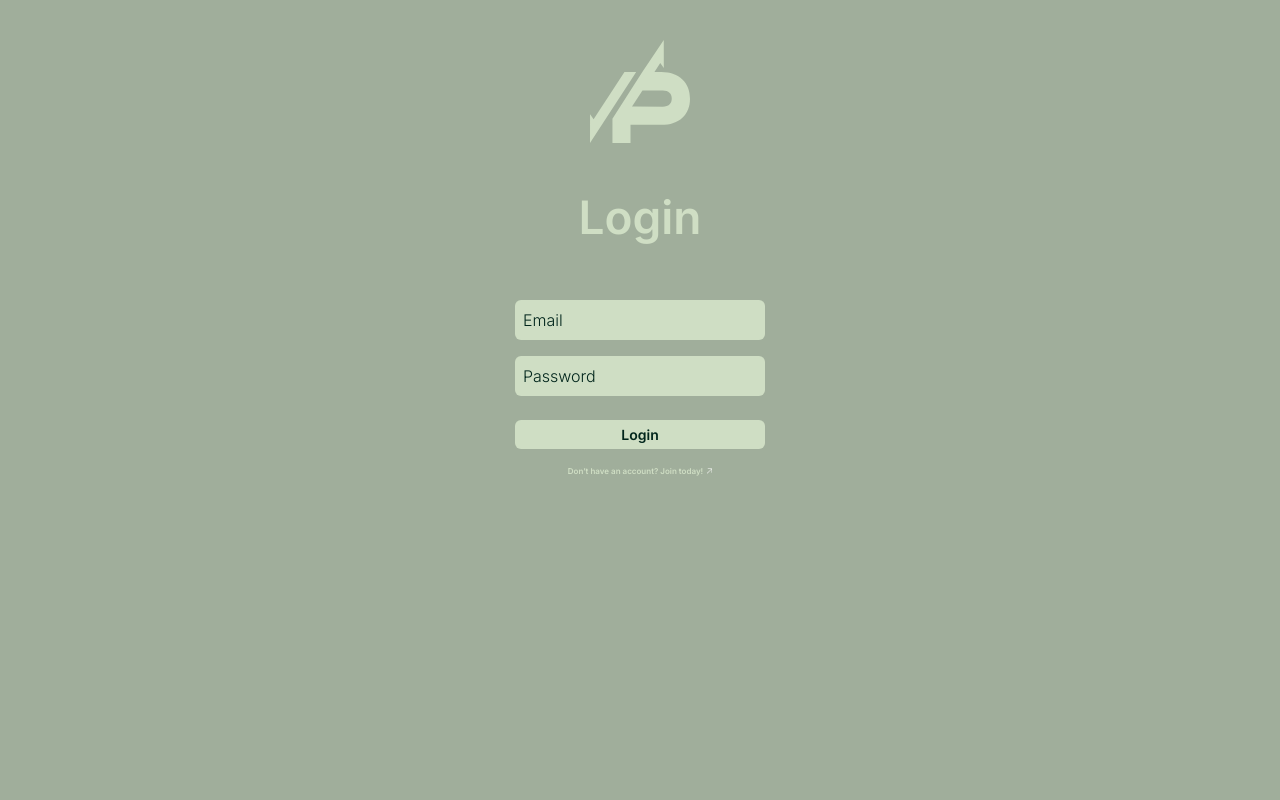
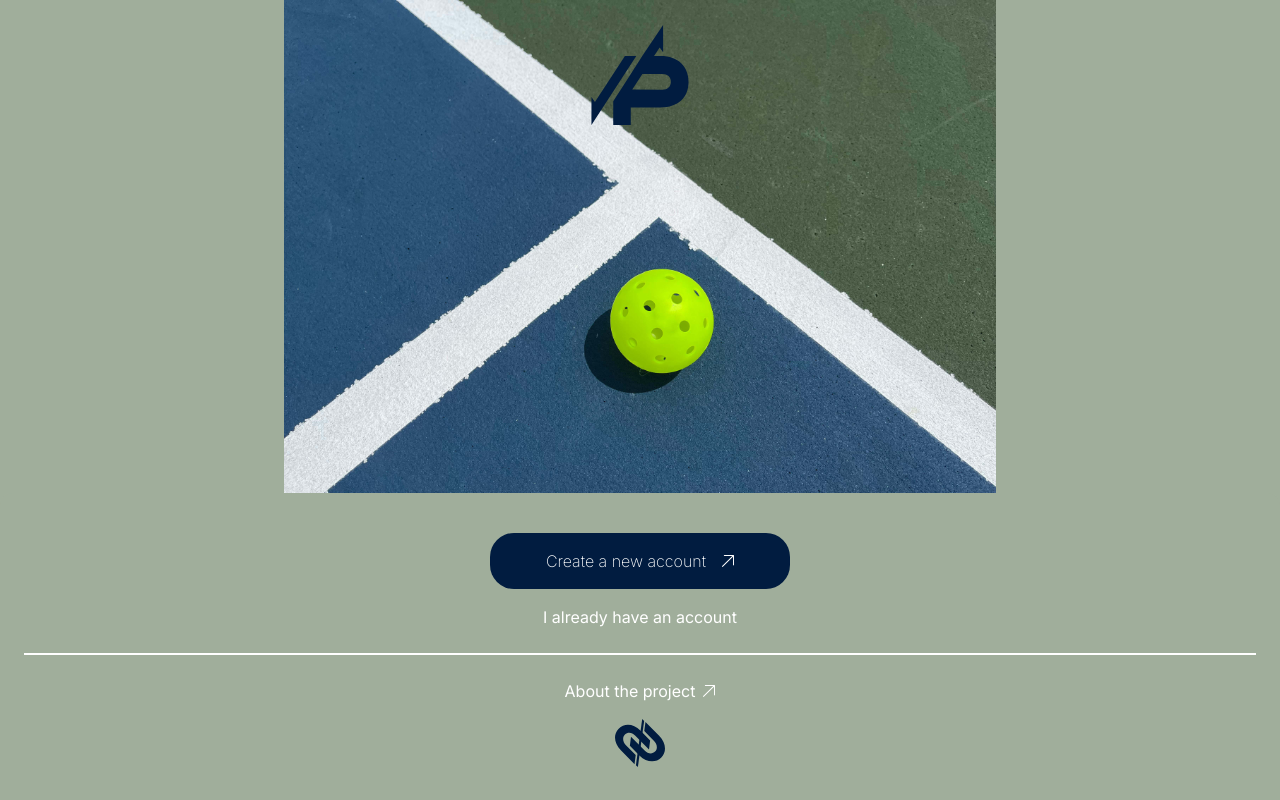
Before and after one commit to chachang12/Power-Pickle-Web, a React (Vite) app: page / in a window 1280 px wide. Built offline with nearby package versions, Linux system fonts and the light colour scheme; no server answers.

Commit message:
Major UI changes to Login, Register, added the LandingPage.jsx, reworked scrolling on Home and Profile.

```diff
--- a/src/App.jsx
+++ b/src/App.jsx
@@ -1,6 +1,6 @@
 import React, { useEffect, useState } from 'react';
 import { BrowserRouter as Router, Route, Routes, Navigate } from 'react-router-dom';
-import { Login, Register, Home, Profile, EditProfile, Explore, MatchCreation, MatchConfirmation, Friends } from './pages';
+import { Login, Register, Home, Profile, EditProfile, Explore, MatchCreation, MatchConfirmation, Friends, LandingPage } from './pages';
 import { db, app, analytics, auth, getUserData } from './firebase';
 import { UserContext } from './UserContext';
 
@@ -35,7 +35,8 @@ function App() {
     <UserContext.Provider value={{user, userData, setUserContext, setUserData, error}}>
       <Router>
         <Routes>
-          <Route path="/" element={user ? <Navigate to="/home" /> : <Login />} />
+
+          <Route path="/" element={user ? <Navigate to="/home" /> : <LandingPage />} />
           <Route path="/register" element={user ? <Navigate to="/home" /> : <Register />} />
           <Route path="/login" element={user ? <Navigate to="/home" /> : <Login />} />
           <Route path="/home" element={user ? <Home /> : <Navigate to="/login" />} />
--- a/src/Pages/Home.jsx
+++ b/src/Pages/Home.jsx
@@ -33,7 +33,8 @@ const Home = () => {
   }, [userData, friends]);
 
   return (
-    <div className='pt-4 flex flex-col'>
+    <div className='flex flex-col h-screen'>
+      <div className='flex-grow flex flex-col'>
         <div className='flex flex-col items-center'>
           <div className='pb-4'>
             <PowerPickleIcon color='#02261C' />
@@ -45,16 +46,17 @@ const Home = () => {
             </h1>
           </div>
         </div>
-      <div className='bg-off-white w-screen flex-grow h-[642px] rounded-t-3xl'>
+        <div className='bg-off-white w-full flex flex-col flex-grow rounded-t-3xl'>
           <div className='overflow-y-auto w-full flex flex-col items-center'>
             {leaderboardData.sort((a, b) => b.mmr - a.mmr).map((friend, index) => <LeaderBoardCard key={index} friend={friend} rank={index + 1} />)}
           </div>
         </div>
-      <div>
+      </div>
+      <div className='mt-auto'>
         <NavBar />
       </div>
     </div>
-  )
+  );
 }
 
 // No API Calls
--- /dev/null
+++ b/src/Pages/LandingPage.jsx
@@ -0,0 +1,51 @@
+import React from 'react';
+import { useNavigate } from 'react-router-dom'; // Import useNavigate
+import { PowerPickleIcon } from '../components';
+import { pickleballstock, carsonlogo } from '../assets';
+import arrow from '../assets/arrow.svg';
+
+const LandingPage = () => {
+  const navigate = useNavigate(); // Initialize the navigate function
+
+  return (
+    <div className='relative flex flex-col items-center h-screen'>
+        <div className="h-2/3 relative">
+            <img src={pickleballstock} className="h-full w-full object-cover" />
+            <div className="absolute top-[75px] left-1/2 transform -translate-x-1/2 -translate-y-1/2">
+                <PowerPickleIcon color={"#011C40"} />
+            </div>
+        </div>
+        <div className='relative flex flex-grow w-full'>
+            <div className='bg-matcha-green rounded-t-xl p-6 mt-[-40px] w-full z-10 '>
+                <div className='flex flex-col items-center space-y-4 pt-4'>
+                    <div className='flex flex-row items-center bg-[#011C40] text-white font-extralight py-4 px-14 rounded-3xl'>
+                        <button className='pr-4' onClick={() => navigate('/register')}>
+                            Create a new account
+                        </button>
+                        <img src={arrow} className='w-3'/>
+                    </div>
+
+                    <button className='text-white pb-2' onClick={() => navigate('/login')}>
+                        I already have an account
+                    </button>
+                    <div className='w-full border-t-2 border-white my-4 pb-2'></div>
+                        <div className='flex flex-col items-center'>
+                            <a href="http://carsonchangdev25.com" target="_blank" rel="noopener noreferrer" className='flex flex-col items-center w-full text-center'>
+                                <div className='flex flex-row items-center pb-4'>
+                                    <h1 className='text-white pr-2'>
+                                        About the project
+                                    </h1>
+                                    <img src={arrow} className='w-3'/>
+                                </div>
+
+                                <img src={carsonlogo} className='w-[50px]'/>
+                            </a>
+                        </div>
+                    </div>
+            </div>
+        </div>
+    </div>
+  );
+}
+
+export default LandingPage;
--- a/src/Pages/Login.jsx
+++ b/src/Pages/Login.jsx
@@ -2,6 +2,7 @@ import React, { useContext } from 'react';
 import { UserContext } from '../UserContext';
 import { useNavigation, useNavigate } from 'react-router-dom';
 import { pickleLogo, arrow } from '../assets';
+import { PowerPickleIcon } from '../components';
 import { Link } from 'react-router-dom';
 import { signIn } from '../firebase';
 
@@ -26,39 +27,50 @@ const Login = () => {
   };
 
   return (
-    <div className='flex flex-col items-center py-10'>
-      <img src={pickleLogo} alt="pickle logo" className='w-[100px]'/>
-      <h1 className='font-Inter text-light-green text-[46px] font-semibold py-10'>
+    <div className='flex flex-col items-center pt-10 min-h-screen'>
+      <div>
+        <PowerPickleIcon color={'#011C40'} />
+      </div>
+      <h1 className='font-Inter text-off-white text-[46px] font-semibold py-10'>
         Login
       </h1>
-      <form onSubmit={handleLogin} className='flex flex-col'>
+      <div className='flex flex-col flex-grow w-full'>
+        <div className='bg-off-white rounded-t-3xl w-full flex flex-col items-center flex-grow'>
+          <form onSubmit={handleLogin} className='flex flex-col items-center w-[85%]'>
+              <div className='flex flex-col flex-grow w-[100%] pt-4'>
                 <input
                   name="email"
                   type="text"
                   placeholder="Email"
-          className='bg-light-green p-2 rounded-md my-2 font-Inter placeholder-dark-green font-light'
+                  className='bg-dark-blue p-3 rounded-xl text-white my-2 font-Inter placeholder-white font-light'
                 />
                 <input
                   name="password"
                   type="password"
                   placeholder="Password"
-          className='bg-light-green p-2 rounded-md my-2 font-Inter placeholder-dark-green font-light'
+                  className='bg-dark-blue p-3 rounded-xl text-white my-2 font-Inter placeholder-white font-light'
                 />
+              </div>
+
             <button type="submit" className='py-4'>
-          <h6 className='font-Inter font-semibold text-[14px] text-dark-green bg-light-green px-2 py-1 rounded-md'>
+              <h6 className='font-Inter font-medium text-[14px] text-white bg-dark-blue px-4 py-2 rounded-xl'>
                 Login
               </h6>
             </button>
           </form>
           <div className='flex flex-row'>
             <Link to="/register">
-          <h6 className='font-Inter font-semibold text-[8px] text-light-green'>
+              <h6 className='font-Inter font-semibold text-[10px] text-dark-blue'>
                 Don’t have an account? Join today!
               </h6>
             </Link>
             <img src={arrow} alt="arrow" className='w-[5px] ml-1'/>
           </div>
         </div>
+      </div>
+
+
+    </div>
   );
 };
 
--- a/src/Pages/Profile.jsx
+++ b/src/Pages/Profile.jsx
@@ -44,7 +44,7 @@ const Profile = () => {
 
 
   return (
-    <div className='flex flex-col items-center mt-12 '>
+    <div className='flex flex-col h-screen items-center mt-12 '>
         <div className="flex flex-row space-x-10 pb-4">
             <img src={userData.profilePicture || tempprofile} alt="profileimage" className="rounded-full w-[150px] h-[150px] bg-[#808080] object-cover" />
             <img src={rankImage} alt="rank" className="h-[150px]" />
@@ -94,17 +94,17 @@ const Profile = () => {
                 </div>
             </div>
         </div>
-        <div id='RecentMatches' className='flex flex-col items-center pt-4 bg-off-white w-full rounded-t-3xl'>
+        <div id='RecentMatches' className='flex flex-col items-center pt-4 bg-off-white w-full rounded-t-3xl flex-grow'>
             <div className='w-[90%]'>
                 <h2 className='text-dark-green font-semibold pb-2'>
-                Recent Matches
+                    Recent Matches
                 </h2>
             </div>
-            <div className='overflow-y-auto max-h-[420px] w-full flex flex-col items-center'>
+            <div className='overflow-y-auto w-full flex-grow flex flex-col items-center'> {/* Make this div grow to fill available space and scrollable */}
                 <div className='w-[90%]'>
-                {matches.map((match, index) => (
+                    {matches.map((match, index) => (
                     <MatchCard key={index} match={match} />
-                ))}
+                    ))}
                 </div>
             </div>
         </div>
--- a/src/Pages/index.js
+++ b/src/Pages/index.js
@@ -7,6 +7,7 @@ import Explore from './Explore';
 import MatchCreation from './MatchCreation';
 import MatchConfirmation from './MatchConfirmation';
 import Friends from './Friends';
+import LandingPage from './LandingPage';
 
 
 
@@ -19,5 +20,6 @@ export {
     Explore,
     MatchCreation,
     MatchConfirmation,
-    Friends
+    Friends,
+    LandingPage
 }
--- a/src/assets/index.js
+++ b/src/assets/index.js
@@ -14,6 +14,8 @@ import court from './court.svg';
 import list from './list.svg';
 import person from './person.svg';
 import plus from './plus.svg';
+import pickleballstock from './pickleballstock.jpg';
+import carsonlogo from './carsonlogo.svg';
 
 export {
     rank1,
@@ -31,5 +33,7 @@ export {
     court,
     list,
     person,
-    plus
+    plus,
+    pickleballstock,
+    carsonlogo
 }
--- /dev/null
+++ b/src/components/icons/Arrow.jsx
@@ -0,0 +1,12 @@
+import React from 'react'
+
+const Arrow = ({width, height, color}) => {
+  return (
+
+    <svg id="Layer_1" width={width} height={height} fill={color} data-name="Layer 1" xmlns="http://www.w3.org/2000/svg" viewBox="0 0 506.62 495">
+        <path class="cls-1" d="M506.62,20.35v390.03c0,11.24-9.11,20.35-20.35,20.35-5.63,0-10.72-2.27-14.4-5.95s-5.95-8.77-5.95-14.4V69.48L36.54,488.88c-8.5,8.29-22.11,8.14-30.42-.36v-.02c-8.29-8.5-8.14-22.11.36-30.41L433.82,40.7H96.23c-11.24,0-20.35-9.11-20.35-20.35,0-5.63,2.27-10.72,5.95-14.4,3.68-3.68,8.77-5.95,14.4-5.95h390.03c5.63,0,10.72,2.27,14.4,5.95,3.68,3.68,5.95,8.77,5.95,14.4Z"/>
+    </svg>
+  )
+}
+
+export default Arrow
--- a/src/components/icons/index.js
+++ b/src/components/icons/index.js
@@ -3,11 +3,13 @@ import ExploreIcon from './ExploreIcon';
 import CourtIcon from './CourtIcon';
 import ProfileIcon from './ProfileIcon';
 import PowerPickleIcon from './PowerPickleIcon';
+import Arrow from './Arrow';
 
 export {
     HomeIcon,
     ExploreIcon,
     CourtIcon,
     ProfileIcon,
-    PowerPickleIcon
+    PowerPickleIcon,
+    Arrow
 };
--- a/src/components/index.js
+++ b/src/components/index.js
@@ -4,7 +4,7 @@ import LeaderBoardCard from './LeaderBoardCard';
 import ConfirmationIcon from './ConfirmationIcon';
 import FriendCard from './FriendCard';
 import MatchCard from './MatchCard';
-import { HomeIcon, ExploreIcon, CourtIcon, ProfileIcon, PowerPickleIcon } from './icons';
+import { HomeIcon, ExploreIcon, CourtIcon, ProfileIcon, PowerPickleIcon, Arrow } from './icons';
 
 export {
     NavBar,
@@ -17,5 +17,6 @@ export {
     ExploreIcon,
     CourtIcon,
     ProfileIcon,
-    PowerPickleIcon
+    PowerPickleIcon,
+    Arrow
 }
--- a/tailwind.config.js
+++ b/tailwind.config.js
@@ -1,4 +1,3 @@
-/** @type {import('tailwindcss').Config} */
 export default {
   content: [
     "./index.html",
@@ -11,6 +10,10 @@ export default {
         'dark-green': '#02261C',
         'matcha-green': '#A0AE9B',
         'off-white': '#eaeadf',
+        'dark-blue': '#011C40',
+      },
+      fontFamily: {
+        'inter': ['Inter', 'sans-serif'],
       },
     },
   },
```
Also changed, not shown: src/Pages/Register.jsx (+30 -15 lines), src/assets/carsonlogo.svg (added), src/assets/pickleballstock.jpg (added). Lines whose indentation alone changed are shown as unchanged.
